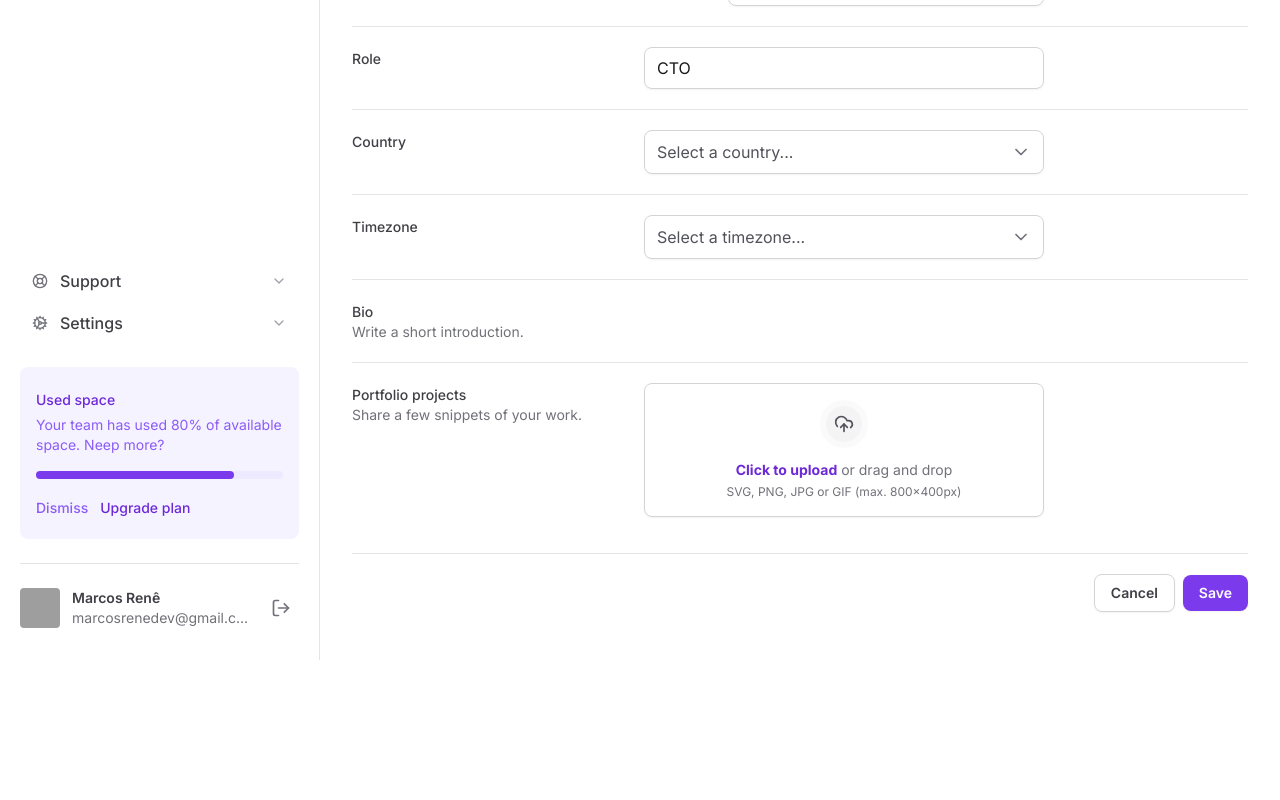
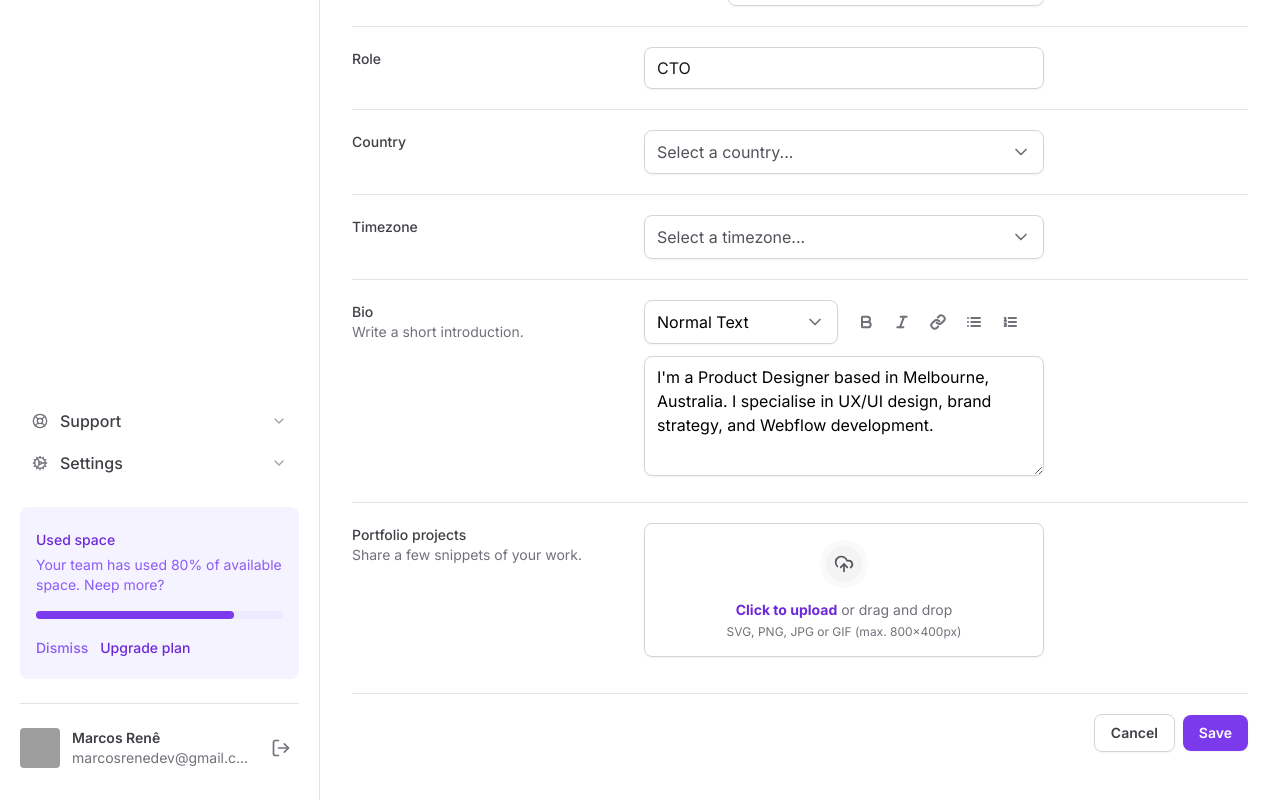
Before and after one commit to MarcosRene/tailwindcss-next, a Next.js app: page / in a window 1280 px wide. Shown: the part 544-1344 px from the top of the page. Before the commit the page ends 1204 px from the top, so only its background shows below. Built offline with nearby package versions, Linux system fonts and the light colour scheme; grey boxes are pictures that could not be loaded.

Commit message:
feat: add section bio

```diff
--- a/src/app/page.tsx
+++ b/src/app/page.tsx
@@ -1,10 +1,11 @@
-import { Mail } from 'lucide-react'
+import { Bold, Italic, Link, List, ListOrdered, Mail } from 'lucide-react'
 
 import * as FileInput from '@/components/Form/FileInput'
 import { InputRoot, InputControl, InputPrefix } from '@/components/Input'
 import { SettingTabs } from '@/components/SettingsTabs'
 import { Select } from '@/components/Form/Select'
 import { SelectItem } from '@/components/Form/Select/SelectItem'
+import { Textarea } from '@/components/Form/TextArea'
 
 export default function Home() {
   return (
@@ -155,6 +156,60 @@ export default function Home() {
                 Write a short introduction.
               </span>
             </label>
+
+            <div className="space-y-3">
+              <div className="grid grid-cols-2 gap-3">
+                <Select placeholder="" defaultValue="normal">
+                  <SelectItem
+                    value="normal"
+                    defaultChecked
+                    text="Normal Text"
+                  />
+                  <SelectItem value="md" text="Markdown" />
+                </Select>
+
+                <div className="flex items-center gap-1">
+                  <button
+                    type="button"
+                    className="rounded-md p-2 hover:bg-zinc-50"
+                  >
+                    <Bold className="h-4 w-4 text-zinc-500" strokeWidth={3} />
+                  </button>
+                  <button
+                    type="button"
+                    className="rounded-md p-2 hover:bg-zinc-50"
+                  >
+                    <Italic className="h-4 w-4 text-zinc-500" strokeWidth={3} />
+                  </button>
+                  <button
+                    type="button"
+                    className="rounded-md p-2 hover:bg-zinc-50"
+                  >
+                    <Link className="h-4 w-4 text-zinc-500" strokeWidth={3} />
+                  </button>
+                  <button
+                    type="button"
+                    className="rounded-md p-2 hover:bg-zinc-50"
+                  >
+                    <List className="h-4 w-4 text-zinc-500" strokeWidth={3} />
+                  </button>
+                  <button
+                    type="button"
+                    className="rounded-md p-2 hover:bg-zinc-50"
+                  >
+                    <ListOrdered
+                      className="h-4 w-4 text-zinc-500"
+                      strokeWidth={3}
+                    />
+                  </button>
+                </div>
+              </div>
+
+              <Textarea
+                id="bio"
+                defaultValue="I'm a Product Designer based in Melbourne, Australia. I specialise in UX/UI design, brand strategy, and Webflow development."
+              />
+            </div>
           </div>
 
           <div className="grid grid-cols-form gap-3 pt-5">
--- a/src/components/Form/Select/index.tsx
+++ b/src/components/Form/Select/index.tsx
@@ -4,14 +4,14 @@ import { ReactNode } from 'react'
 import * as SelectPrimitive from '@radix-ui/react-select'
 import { ChevronDown } from 'lucide-react'
 
-type SelectProps = {
+type SelectProps = SelectPrimitive.SelectProps & {
   children: ReactNode
   placeholder: string
 }
 
-export function Select({ children, placeholder }: SelectProps) {
+export function Select({ children, placeholder, ...props }: SelectProps) {
   return (
-    <SelectPrimitive.Root>
+    <SelectPrimitive.Root {...props}>
       <SelectPrimitive.Trigger className="flex h-11 w-full items-center justify-between gap-2 rounded-lg border border-zinc-300 px-3 py-2 shadow-sm data-[placeholder]:text-zinc-600">
         <SelectPrimitive.Value
           placeholder={placeholder}
@@ -27,7 +27,7 @@ export function Select({ children, placeholder }: SelectProps) {
           side="bottom"
           position="popper"
           sideOffset={8}
-          className="z-10 w-[--radix-select-trigger-width] overflow-hidden rounded-lg border border-zinc-200 bg-white"
+          className="z-10 w-[--radix-select-trigger-width] overflow-hidden rounded-lg border border-zinc-200 bg-white shadow-sm"
         >
           <SelectPrimitive.Viewport>{children}</SelectPrimitive.Viewport>
         </SelectPrimitive.Content>
--- /dev/null
+++ b/src/components/Form/TextArea.tsx
@@ -0,0 +1,12 @@
+import { ComponentProps } from 'react'
+
+type TextareaProps = ComponentProps<'textarea'>
+
+export function Textarea(props: TextareaProps) {
+  return (
+    <textarea
+      className="min-h-[120px] w-full resize-y rounded-lg border border-zinc-300 px-3 py-2 shadow-sm"
+      {...props}
+    />
+  )
+}
```
